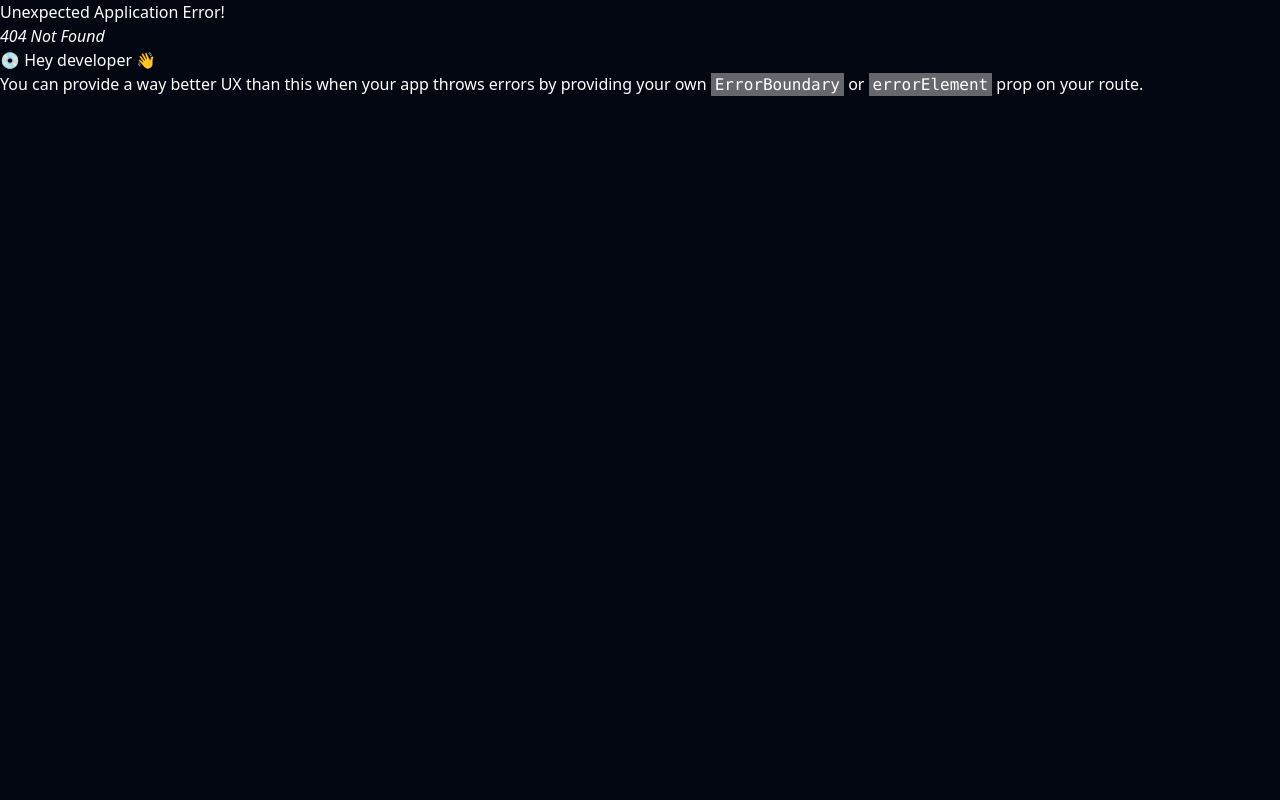
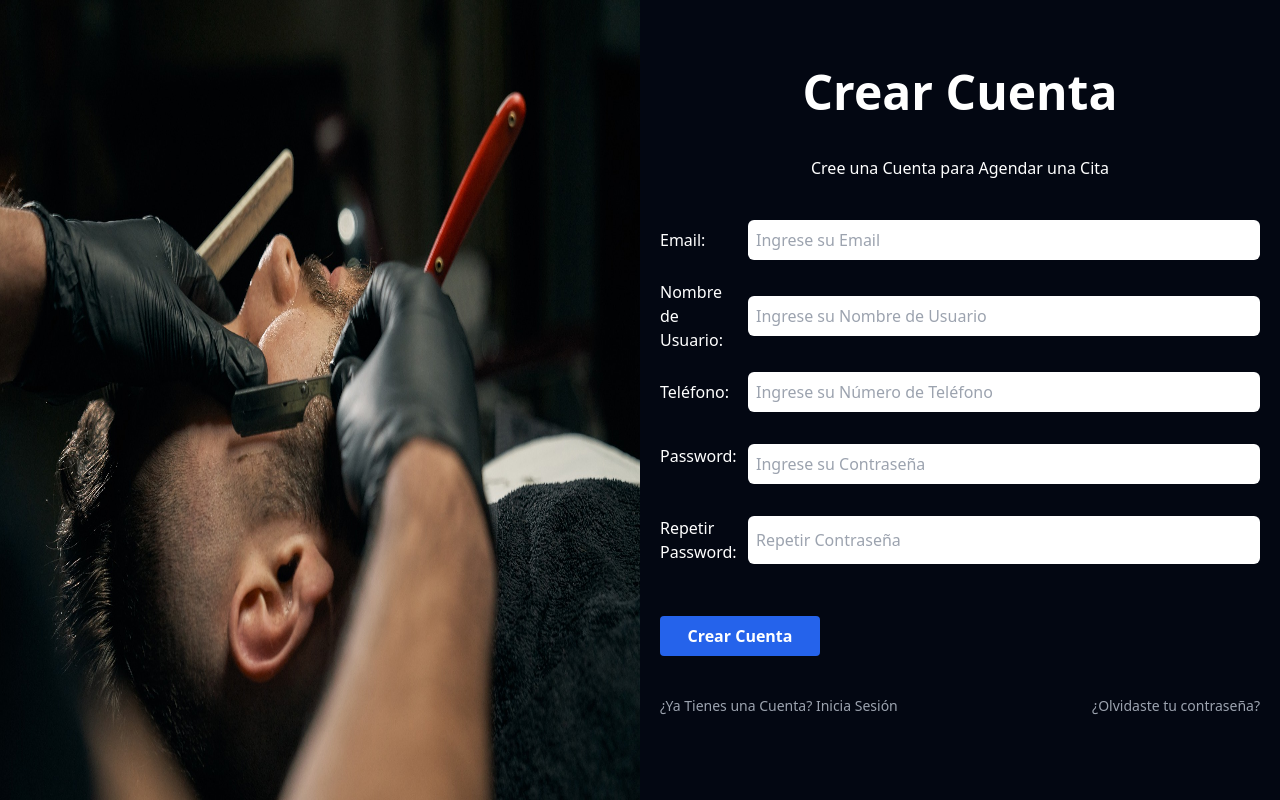
Before and after one commit to AleBC19/Barberia, a React (Vite) app: page /auth/register in a window 1280 px wide. Before the commit this address had no page. Built offline with nearby package versions, Linux system fonts and the light colour scheme.

Commit message:
refactor routes and add view register

```diff
--- a/index.html
+++ b/index.html
@@ -4,7 +4,7 @@
     <meta charset="UTF-8" />
     <link rel="icon" type="image/svg+xml" href="/vite.svg" />
     <meta name="viewport" content="width=device-width, initial-scale=1.0" />
-    <title>Vite + React + TS</title>
+    <title>Barber - </title>
   </head>
   <body class="bg-gray-950 text-white">
     <div id="root"></div>
--- a/src/components/Layout.tsx
+++ b/src/components/Layout.tsx
@@ -3,16 +3,16 @@ import barber from '../assets/barber.jpg'
 
 const Layout = () => {
   return (
-    <div className='grid grid-cols-2'>
-      <main className=''>
-        <div className='bg-red-400 h-screen'>
-          <img src={barber} alt="Imagen barber" className='h-screen' />
+    <div className='grid md:grid-cols-2'>
+      <section className=''>
+        <div>
+          <img src={barber} alt="Imagen barber" className='md:h-screen' />
         </div>
-      </main>
+      </section>
 
-      <div>
+      <section>
         <Outlet />
-      </div>
+      </section>
 
     </div>
   )
--- a/src/main.tsx
+++ b/src/main.tsx
@@ -1,27 +1,11 @@
 import React from 'react'
 import ReactDOM from 'react-dom/client'
 import './index.css'
-import { createBrowserRouter, RouterProvider } from 'react-router-dom'
-import Layout from './components/Layout.tsx'
-import Index from './pages/Index.tsx';
-
-const router = createBrowserRouter([
-  {
-    path: '/',
-    element: <Layout/>,
-    children: [
-      {
-        index: true,
-        element: <Index/>
-      }
-    ]
-  }
-]);
+import router from './router.tsx'
+import { RouterProvider } from 'react-router-dom'
 
 ReactDOM.createRoot(document.getElementById('root')!).render(
   <React.StrictMode>
-    <RouterProvider
-      router={router}
-    />
+    <RouterProvider router={router}/>
   </React.StrictMode>,
 )
--- a/src/pages/Index.tsx
+++ b/src/pages/Index.tsx
@@ -1,14 +1,15 @@
+import { Link } from 'react-router-dom'
 
 const Index = () => {
   return (
     <div className='m-5'>
       <div className='pt-12'>
-        <h2 className='text-2xl font-bold text-center'>Login</h2>
+        <h2 className='text-5xl font-bold text-center'>Login</h2>
         <p className='text-center m-10 '>Inicia Sesion con tus datos</p>
       </div>
 
       <form>
-        <div className='flex justify-between'>
+        <div className='flex justify-between items-center '>
           <label
             htmlFor="email"
             className='flex-none w-20'>Email:
@@ -18,7 +19,7 @@ const Index = () => {
             id='email'
             name='email'
             placeholder='Ingrese su Email'
-            className='rounded-md text-black w-full p-1' />
+            className='rounded-md text-black w-full p-2' />
         </div>
         <div className='mt-3 flex justify-between'>
           <label
@@ -30,18 +31,15 @@ const Index = () => {
             id='password'
             name='password'
             placeholder='Ingrese su contraseña'
-            className='rounded-md text-black w-full p-1' />
+            className='rounded-md text-black w-full p-2' />
         </div>
         <button
           type="submit"
-          className='bg-blue-600 font-bold p-2 mt-8 w-40'>Iniciar Sesión</button>
+          className='bg-blue-600 hover:bg-blue-700 transition-colors rounded font-bold p-2 mt-8 w-40'>Iniciar Sesión</button>
       </form>
-      <div className='flex justify-between mt-10'>
-        <a
-          href="">¿Aún no tienes una cuenta? Crea Una</a>
-        <a
-          href=""
-          className=''>¿Olvidaste tu contraseña?</a>
+      <div className='flex justify-between mt-10 gap-2 text-sm text-gray-400'>
+        <Link to="/auth/register">¿Aún no tienes una cuenta? Crea Una</Link>
+        <Link to="#">¿Olvidaste tu contraseña?</Link>
       </div>
     </div>
   )
--- /dev/null
+++ b/src/pages/Register.tsx
@@ -0,0 +1,88 @@
+import { Link } from 'react-router-dom'
+
+const Register = () => {
+  return (
+    <div className='m-5'>
+      <div className='pt-12'>
+        <h2 className='text-5xl font-bold text-center'>Crear Cuenta</h2>
+        <p className='text-center m-10 '>Cree una Cuenta para Agendar una Cita</p>
+      </div>
+
+      <form>
+        <div className='flex flex-col gap-5'>
+          <div className='flex justify-between items-center gap-2'>
+            <label
+              htmlFor="email"
+              className='flex-none w-20'>Email:
+            </label>
+            <input
+              type="email"
+              id='email'
+              name='email'
+              placeholder='Ingrese su Email'
+              className='rounded-md text-black w-full p-2' />
+          </div>
+          <div className='flex justify-between items-center gap-2'>
+            <label
+              htmlFor="username"
+              className='flex-none w-20'>Nombre de Usuario:
+            </label>
+            <input
+              type="text"
+              id='username'
+              name='username'
+              placeholder='Ingrese su Nombre de Usuario'
+              className='rounded-md text-black w-full p-2'/>
+          </div>
+          <div className='flex justify-between items-center gap-2'>
+            <label
+              htmlFor="phone_number"
+              className='flex-none w-20 block'>Teléfono:
+            </label>
+            <input
+              type="number"
+              id='phone_number'
+              name='phone_number'
+              placeholder='Ingrese su Número de Teléfono'
+              className='rounded-md text-black w-full p-2' />
+          </div>
+          <div className='mt-3 flex justify-between gap-2'>
+            <label
+              htmlFor="password"
+              className='flex-none w-20'>Password:
+            </label>
+            <input
+              type="password"
+              id='password'
+              name='password'
+              placeholder='Ingrese su Contraseña'
+              className='rounded-md text-black w-full p-2' />
+          </div>
+          <div className='mt-3 flex justify-between gap-2'>
+            <label
+              htmlFor="password_confirmation"
+              className='flex-none w-20'>Repetir Password:
+            </label>
+            <input
+              type="password"
+              id='password_confirmation'
+              name='password_confirmation'
+              placeholder='Repetir Contraseña'
+              className='rounded-md text-black w-full p-2' />
+          </div>
+          <input
+            type="submit"
+            value='Crear Cuenta'
+            className='bg-blue-600 hover:bg-blue-800 transition-colors rounded font-bold p-2 mt-8 w-40'
+          />
+        </div>
+      </form>
+      <div className='flex justify-between mt-10 gap-2 text-sm text-gray-400'>
+        <Link to="/">¿Ya Tienes una Cuenta? Inicia Sesión</Link>
+        <Link to="#">¿Olvidaste tu contraseña?</Link>
+      </div>
+    </div>
+  )
+}
+
+export default Register
--- /dev/null
+++ b/src/router.tsx
@@ -0,0 +1,29 @@
+import { createBrowserRouter } from 'react-router-dom'
+import Layout from './components/Layout'
+import Index from './pages/Index'
+import Register from './pages/Register'
+
+const router = createBrowserRouter([
+  {
+    path: '/',
+    element: <Layout/>,
+    children: [
+      {
+        index: true,
+        element: <Index/>
+      }
+    ]
+  },
+  {
+    path: '/auth',
+    element: <Layout/>,
+    children: [
+      {
+        path: '/auth/register',
+        element: <Register/>
+      }
+    ]
+  }
+])
+
+export default router
```
